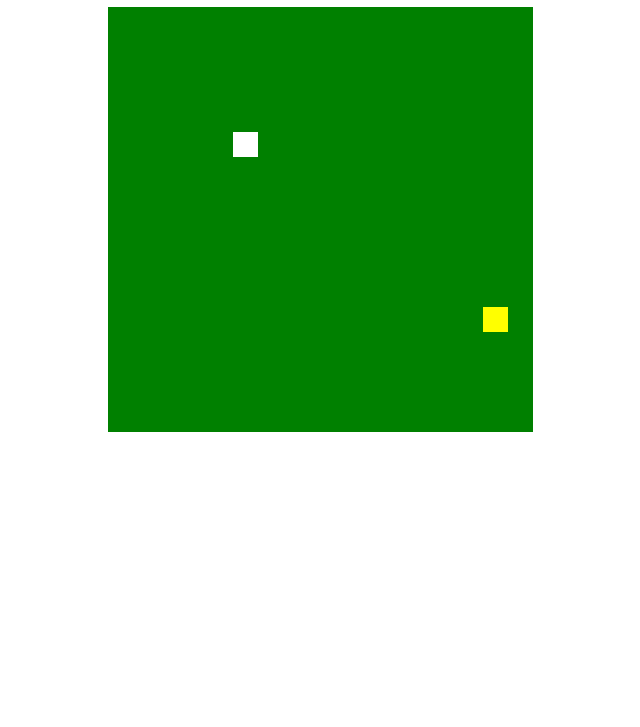
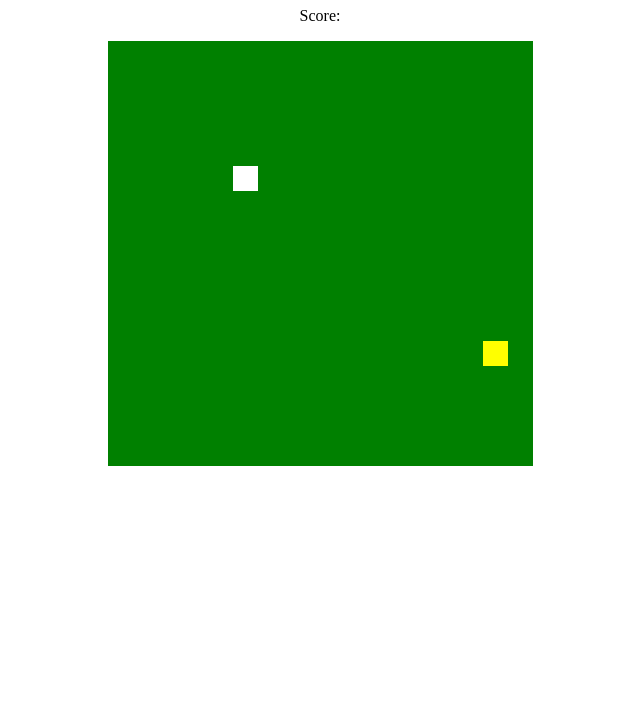
Before and after one commit to abode2011994-beep/snake-game-project, a plain HTML site: page index.html in a window 1280 px wide. Shown: the part 73-800 px from the top of the page, without its empty margins (320-960 px from the left). Drawn offline with Linux system fonts and the light colour scheme.

Commit message:
Add score display to the snake game HTML
Added a score display paragraph to the HTML.

```diff
--- a/index.html
+++ b/index.html
@@ -10,6 +10,7 @@
 
 <body>
     <h1>Snake game </h1>
+    <p id="score">Score:</p>
     <canvas id="board"></canvas>
      <script src="script.js"></script>
 </body>
```
